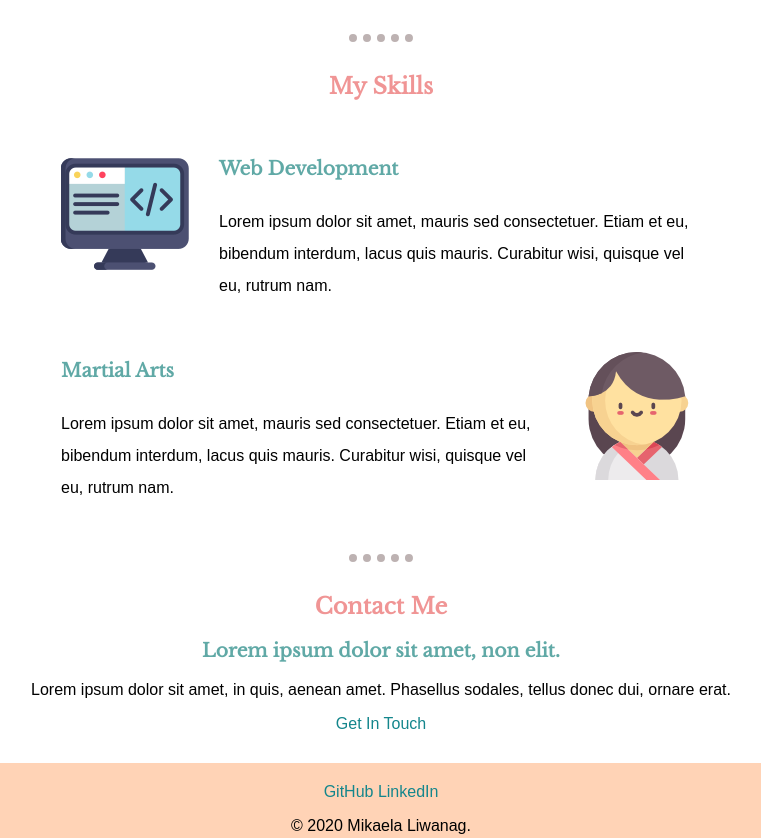
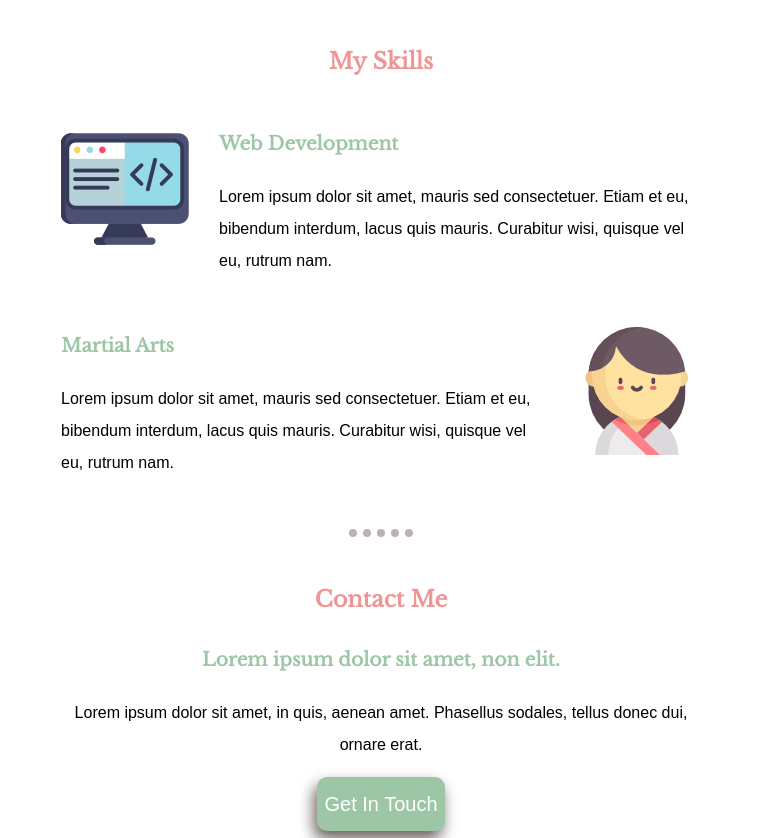
Before and after one commit to mikaela301/portfolio, a plain HTML site: page index.html in a window 1280 px wide. Shown: the part 1158-1996 px from the top of the page, without its empty margins (259-1020 px from the left). Drawn offline with nearby package versions, Linux system fonts and the light colour scheme; a web font is replaced by a local one.

Commit message:
Added contact button

```diff
--- a/css/styles.css
+++ b/css/styles.css
@@ -20,8 +20,9 @@ h2 {
 }
 
 h3 {
-      color: #60a9a6;
+    color: #9dc6a7;
     font-family: 'Libre Baskerville', serif;
+    font-weight: bolder;
 }
 
 /**********Top container(header)***********/
@@ -49,20 +50,20 @@ h3 {
 }
 
 /***********Middle container (main content)**********/
-
-.middle-container {
-   Margin-bottom: 30px;
+.profile-img {
+    width: 25%;
 }
 
-.profile {
+.profile, .contact-me {
     line-height: 2;
     margin: 40px auto;
     text-align: center;
     width: 50%;
 }
 
-.profile-img {
-    width: 32%;
+.skills {
+    margin-top: 50px;
+    width: 100%
 }
 
 .skill-row {
@@ -82,7 +83,35 @@ h3 {
     margin-left: 30px;
 }
 
+/*********contact button*********/
+.btn {
+    -webkit-border-radius: 10px;
+    -moz-border-radius: 10px;
+    border-radius: 10px;
+    color: #FFFFFF;
+    font-family: 'Muli', sans-serif;
+    font-size: 20px;
+    font-weight: 300;
+    padding: 5px;
+    background-color: #9DC6A7;
+    box-shadow: -3px 8px 15px 0px #685D5D;
+    -webkit-box-shadow: -3px 8px 15px 0px #685D5D;
+    -moz-box-shadow: -3px 8px 15px 0px #685D5D;
+    border: solid #9DC6A7 2px;
+    text-decoration: none;
+    display: inline-block;
+    cursor: pointer;
+    text-align: center;
+}
 
+    .btn:hover {
+    background: #f09595;
+    border: solid #f09595 3px;
+    -webkit-border-radius: 12px;
+    -moz-border-radius: 12px;
+    border-radius: 12px;
+    text-decoration: none;
+}
 /************Bottom container (footer)***************/
 
 .bottom-container {
```
